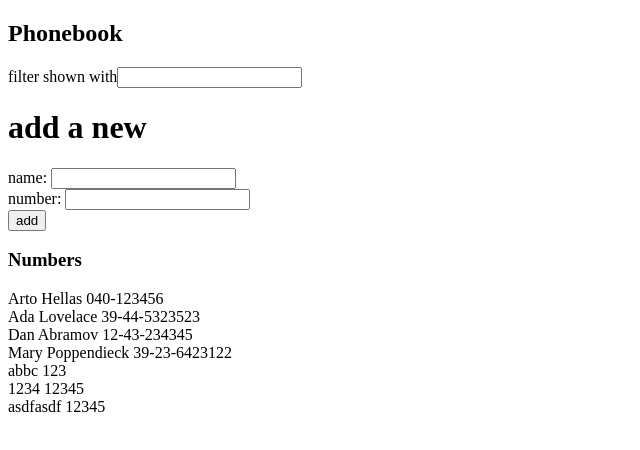
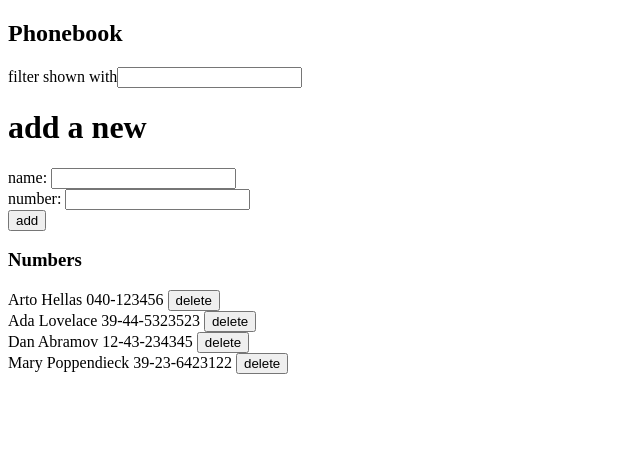
Before and after one commit to tektista/full-stack-open-2024, a React (Vite) app in the folder part2/phonebook/: page / in a window 1280 px wide. Shown: the top 450 px of the page, without its empty margins (0-640 px from the left). Built offline with nearby package versions, Linux system fonts and the light colour scheme; data requests are answered from the project's data file.

Commit message:
finish exercise 2.14

```diff
--- a/part2/phonebook/db.json
+++ b/part2/phonebook/db.json
@@ -19,21 +19,6 @@
       "name": "Mary Poppendieck",
       "number": "39-23-6423122",
       "id": "4"
-    },
-    {
-      "id": "f078",
-      "name": "abbc",
-      "number": "123"
-    },
-    {
-      "id": "c685",
-      "name": "1234",
-      "number": "12345"
-    },
-    {
-      "id": "06a7",
-      "name": "asdfasdf",
-      "number": "12345"
     }
   ]
 }
--- a/part2/phonebook/src/App.jsx
+++ b/part2/phonebook/src/App.jsx
@@ -35,14 +35,14 @@ const PersonForm = ({
   );
 };
 
-const Persons = ({ persons, filter }) => {
+const Persons = ({ persons, filter, onClick }) => {
   return (
     <>
       {persons.map(
         (person, index) =>
           person.name.toLowerCase().includes(filter.toLowerCase()) && (
             <div key={index}>
-              {person.name} {person.number}
+              {person.name} {person.number} <button onClick={() => onClick(person.id, person.name)}>delete</button>
             </div>
           )
       )}
@@ -70,6 +70,15 @@ const App = () => {
   const handleNumberChange = (event) => {
     setNewNumber(event.target.value);
   };
+
+  const deletePerson = (id, name) => {
+    if (window.confirm(`Delete ${name}?`)) {
+      personsService.remove(id).then((response) => {
+        console.log("promise fulfilled")
+        setPersons(persons.filter(person => person.id !== id))
+      })
+    }
+  }
 
   const handleFilterChange = (event) => {
     setFilter(event.target.value);
@@ -121,7 +130,7 @@ const App = () => {
       />
 
       <h3>Numbers</h3>
-      <Persons persons={persons} filter={filter} />
+      <Persons persons={persons} filter={filter} onClick={deletePerson} />
     </div>
   );
 };
--- a/part2/phonebook/src/services/persons.js
+++ b/part2/phonebook/src/services/persons.js
@@ -1,20 +1,25 @@
-import axios from 'axios'
-const baseUrl = 'http://localhost:3001/persons'
+import axios from "axios";
+const baseUrl = "http://localhost:3001/persons";
 
 const getAll = () => {
-  return axios.get(baseUrl)
-}
+  return axios.get(baseUrl);
+};
 
-const create = newObject => {
-  return axios.post(baseUrl, newObject)
-}
+const create = (newObject) => {
+  return axios.post(baseUrl, newObject);
+};
 
 const update = (id, newObject) => {
-  return axios.put(`${baseUrl}/${id}`, newObject)
-}
+  return axios.put(`${baseUrl}/${id}`, newObject);
+};
+
+const remove = (id) => {
+  return axios.delete(`${baseUrl}/${id}`);
+};
 
 export default {
-  getAll: getAll,
-  create: create,
-  update: update
-}
+  getAll,
+  create,
+  update,
+  remove,
+};
```
